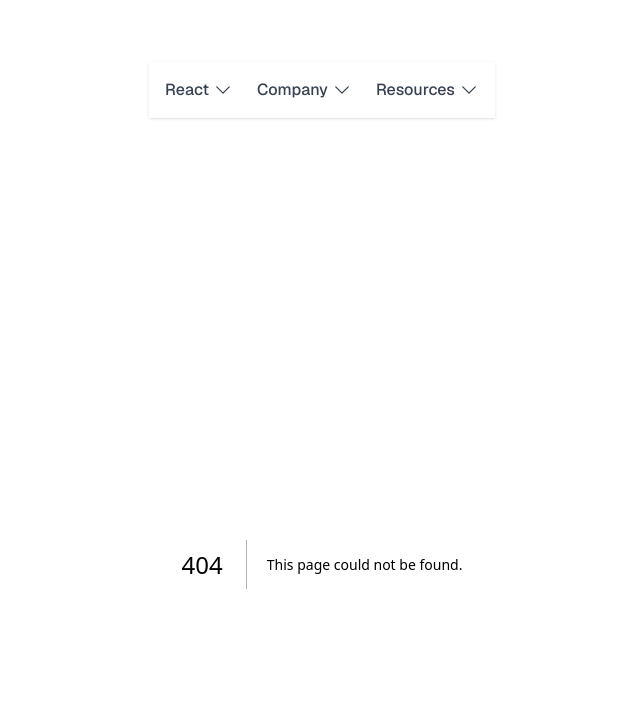
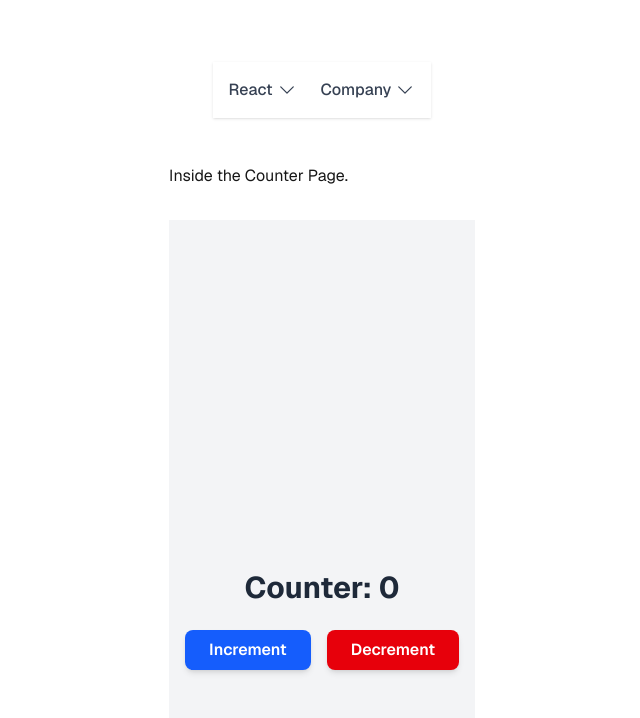
Before and after one commit to khanasif13/next-react-problem-statement, a Next.js app: page /pages/CounterDemo in a window 1280 px wide. Before the commit this address had no page. Shown: the top 718 px of the page, without its empty margins (318-958 px from the left). Built offline with nearby package versions, Linux system fonts and the light colour scheme.

Commit message:
folder structure changed for all the components

```diff
--- a/src/app/components/MegaMenu.js
+++ b/src/app/components/MegaMenu.js
@@ -9,9 +9,9 @@ const menuData = [
   {
     title: 'React',
     items: [
-      { label: 'Counter', href: '/components/counter' },
-      { label: 'Stop Watch', href: '/components/stopwatch' },
-      { label: 'Todo List', href: '/components/todolist' },
+      { label: 'Counter', href: '/pages/CounterDemo' },
+      { label: 'Stop Watch', href: '/pages/StopWatchDemo' },
+      { label: 'Todo List', href: '/pages/TodoListDemo' },
     ],
   },
   {
@@ -20,14 +20,6 @@ const menuData = [
       { label: 'About Us', href: '/about' },
       { label: 'Careers', href: '/careers' },
       { label: 'Press', href: '/press' },
-    ],
-  },
-  {
-    title: 'Resources',
-    items: [
-      { label: 'Blog', href: '/blog' },
-      { label: 'Guides', href: '/guides' },
-      { label: 'Webinars', href: '/webinars' },
     ],
   },
 ];
--- a/src/app/components/counter/page.js
+++ b/src/app/components/counter.js
@@ -1,7 +1,7 @@
 "use client";
 import React, { useEffect, useState } from "react";
 
-const Counter = () => {
+export const Counter = () => {
     const [count, setCount] = useState(0);
 
     const increment = () => setCount(count + 1);
@@ -29,5 +29,3 @@ const Counter = () => {
         </div>
     );
 };
-
-export default Counter;
--- a/src/app/components/stopwatch/page.js
+++ b/src/app/components/stopwatch.js
@@ -1,7 +1,7 @@
 "use client";
 import React, { useEffect, useState } from 'react';
 
-function Stopwatch() {
+const Stopwatch = () => {
   const [seconds, setSeconds] = useState(0);
   const [isRunning, setIsRunning] = useState(false);
   let interval;
--- /dev/null
+++ b/src/app/pages/CounterDemo/page.js
@@ -0,0 +1,13 @@
+import React from "react";
+import { Counter } from "../../components/counter";
+
+const CounterDemo = () => {
+    return (
+        <>
+            <h2> Inside the Counter Page.</h2>
+            <Counter />
+        </>
+    );
+}
+
+export default CounterDemo;
--- /dev/null
+++ b/src/app/pages/StopWatchDemo/page.js
@@ -0,0 +1,12 @@
+import Stopwatch from "@/app/components/stopwatch";
+import React from "react";
+
+const StopWatchDemo = () => {
+    return (
+        <>
+            <Stopwatch />
+        </>
+    )
+}
+
+export default StopWatchDemo;
--- /dev/null
+++ b/src/app/pages/TodoListDemo/page.js
@@ -0,0 +1,10 @@
+import React from "react";
+import Todolist from "@/app/components/todolist";
+
+const TodoListDemo = () => {
+    return (
+        <Todolist />
+    )
+}
+
+export default TodoListDemo;
```
Also changed, not shown: src/app/components/todolist.js (renamed from src/app/components/todolist/page.js).
